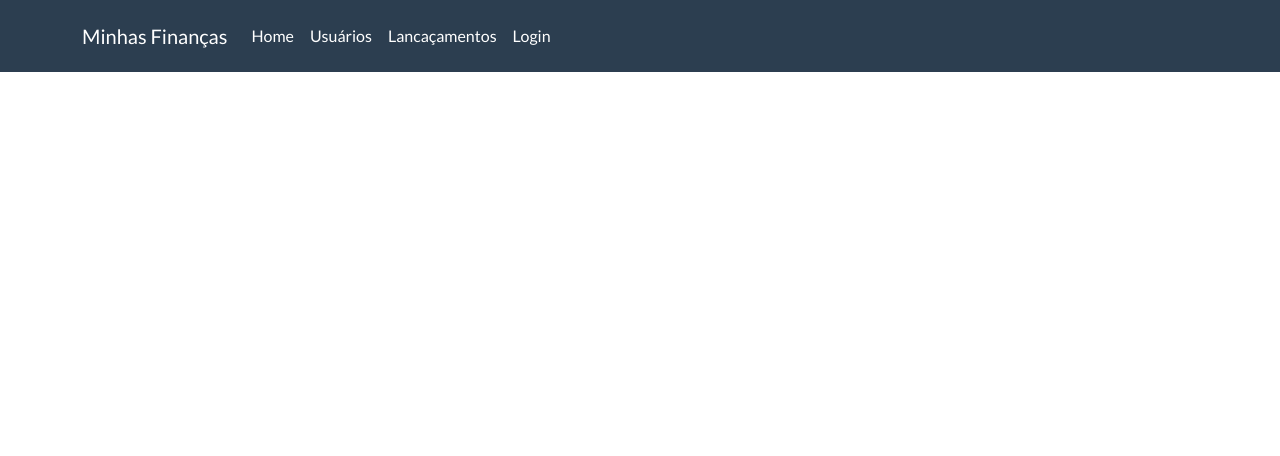
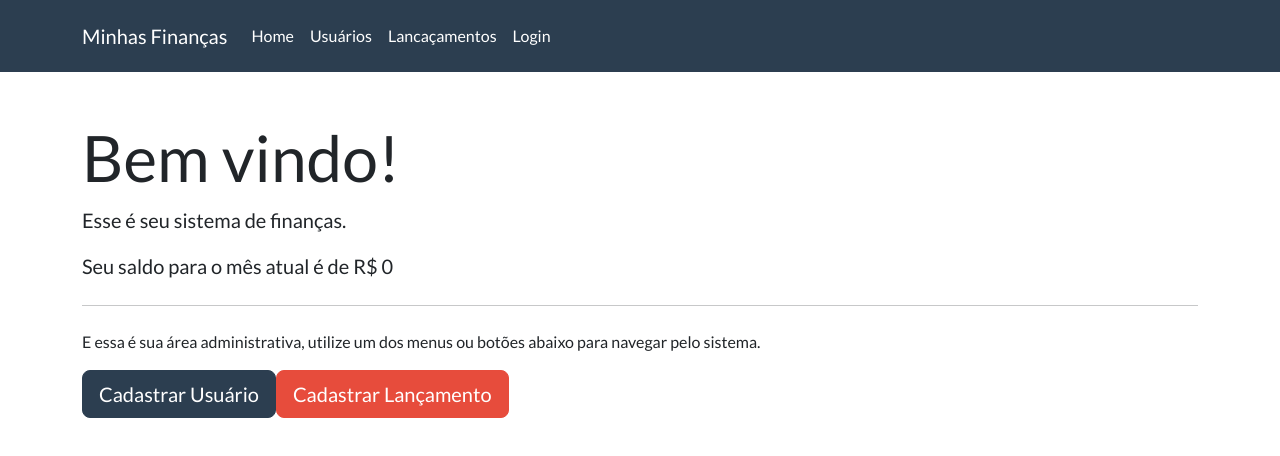
Before and after one commit to flavionfg/minhasfinancas-app, a React (Create React App) app: page /#/home in a window 1280 px wide. Shown: the top 456 px of the page. Built offline with nearby package versions, Linux system fonts and the light colour scheme.

Commit message:
create home component

```diff
--- a/src/components/navbar.js
+++ b/src/components/navbar.js
@@ -18,7 +18,7 @@ function Navbar(){
           </button>
           <div className="collapse navbar-collapse" id="navbarResponsive">
             <ul className="navbar-nav">
-                <NavbarItem href="#/" label="Home"/>
+                <NavbarItem href="#home/" label="Home"/>
                 <NavbarItem href="#/cadastro-usuarios" label="Usuários"/>
                 <NavbarItem href="#/" label="Lancaçamentos"/>
                 <NavbarItem href="#/login" label="Login"/>
--- a/src/main/rotas.js
+++ b/src/main/rotas.js
@@ -1,6 +1,7 @@
 import React from 'react'
 
 import { Route, Switch, HashRouter } from 'react-router-dom'
+import Home from '../views/home'
 import Login from '../views/login'
 import CadastroUsuario from '../views/cadastroUsuario'
 
@@ -8,6 +9,7 @@ function Rotas(){
     return (
         <HashRouter>
            <Switch>
+                <Route path="/home" component={Home} />
                 <Route path="/login" component={Login} />
                 <Route path="/cadastro-usuarios" component={CadastroUsuario} />
            </Switch>
--- /dev/null
+++ b/src/views/home.js
@@ -0,0 +1,33 @@
+import React from 'react'
+
+class Home extends React.Component{
+
+    state = {
+        saldo: 0
+    }
+
+    render(){
+        return(
+            <div className="jumbotron">
+                <h1 className="display-3">Bem vindo!</h1>
+                <p className="lead">Esse é seu sistema de finanças.</p>
+                <p className="lead">Seu saldo para o mês atual é de R$ {this.state.saldo} </p>
+                <hr className="my-4" />
+                <p>E essa é sua área administrativa, utilize um dos menus ou botões abaixo para navegar pelo sistema.</p>
+                <p className="lead">
+                    <a className="btn btn-primary btn-lg"
+                        href="#/cadastro-usuarios"
+                        role="button"><i class="fa fa-users"></i>
+                        Cadastrar Usuário</a>
+                    <a className="btn btn-danger btn-lg"
+                        href="https://bootswatch.com/flatly/#"
+                        role="button"><i class="fa fa-users"></i>
+                        Cadastrar Lançamento
+                    </a>
+                </p>
+          </div>
+        )
+    }
+}
+
+export default Home
```
